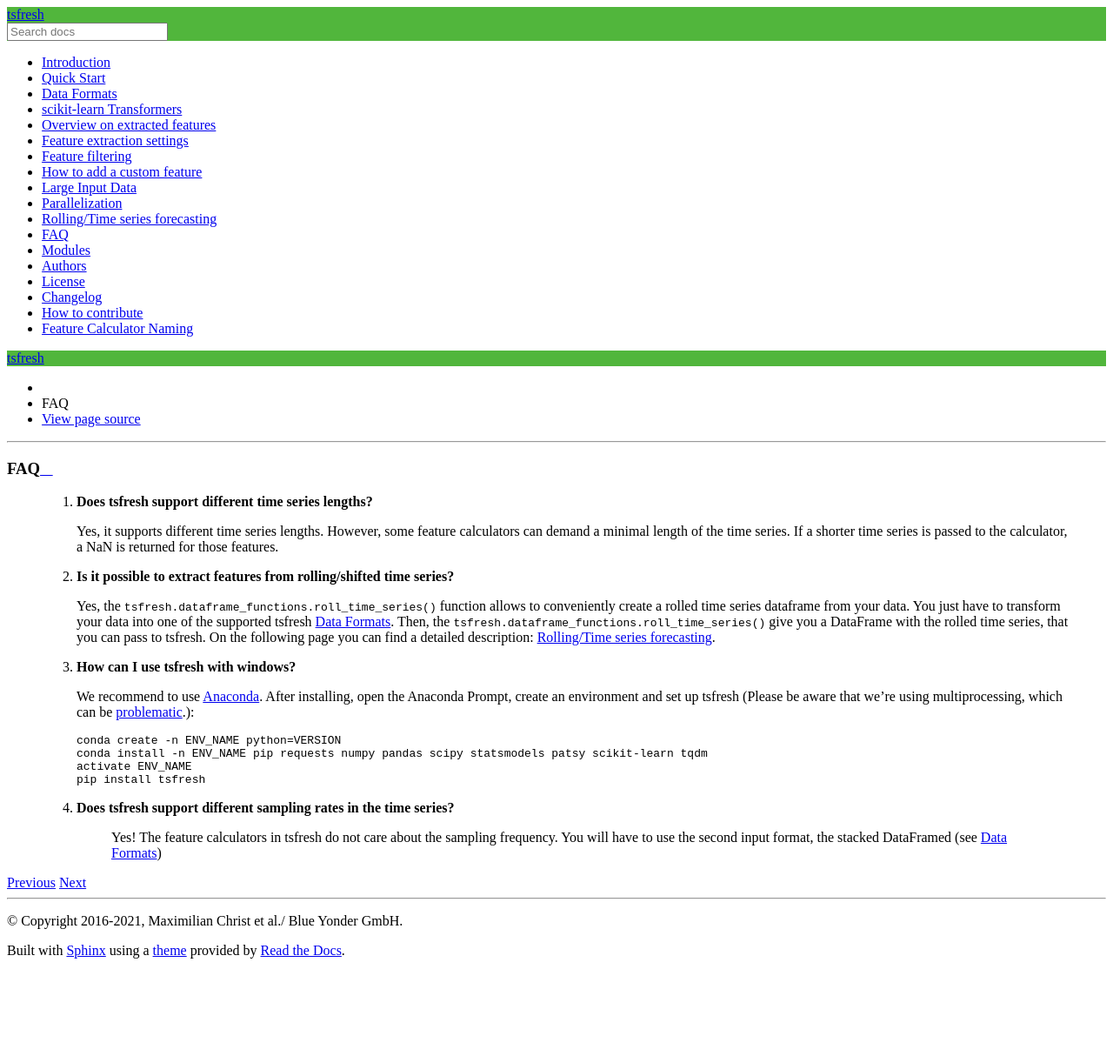
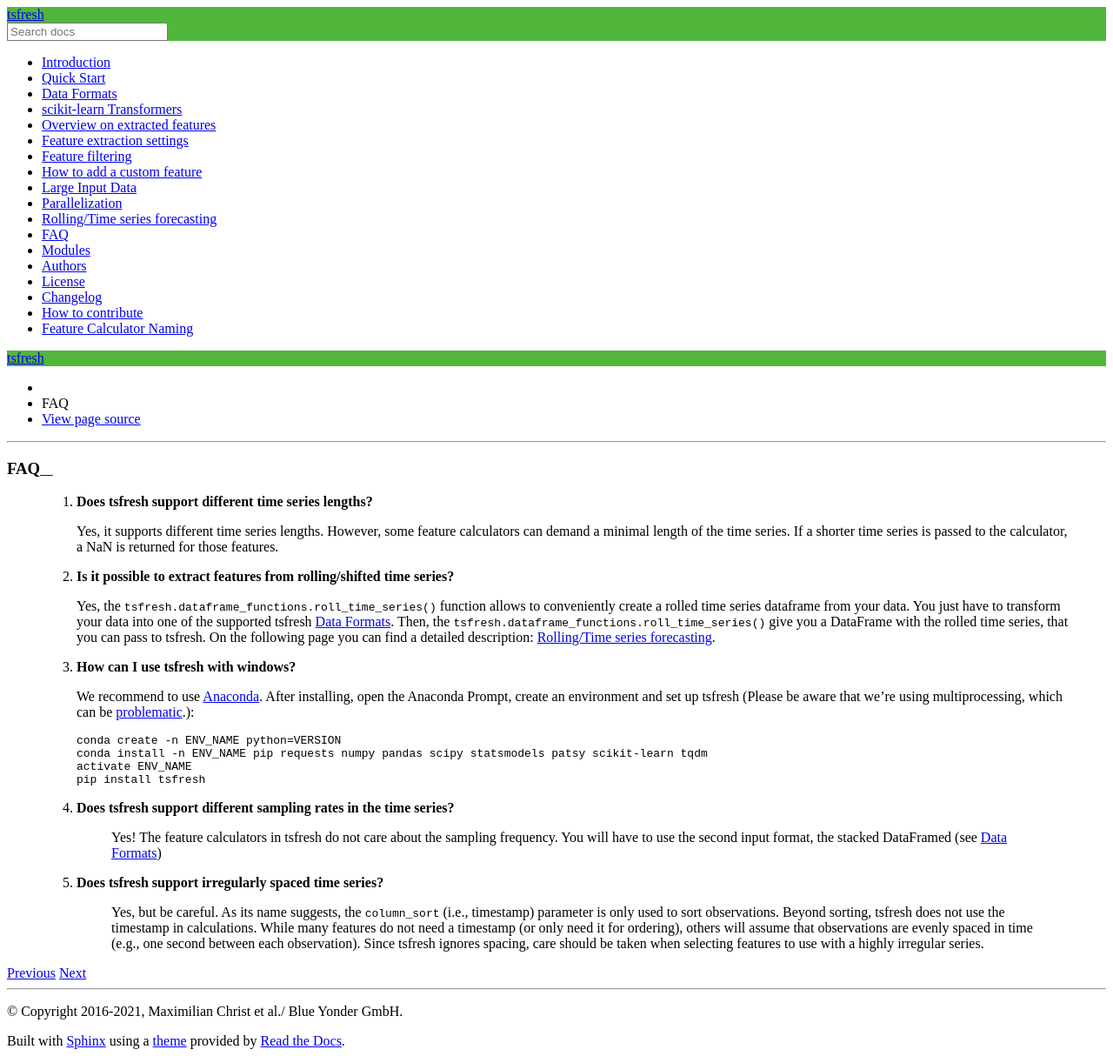
Before and after one commit to blue-yonder/tsfresh, a Sphinx documentation site: the page built from docs/text/faq.rst, in a window 1280 px wide. Shown: the whole page at 87% size. Built offline with Sphinx 7.4.7 and the Read the Docs theme 2.0.0, drawn with Linux system fonts in a browser that asks for light colours; formulas are drawn with MathJax 3; the version number could not be read and is left out; before the commit the page ends 1110 px from its top, so only the background shows below that.

Commit message:
Adds paragraphs to intro and faq in docs to further clarify that tsfresh only uses timestamp for ordering (#868)

```diff
--- a/docs/text/faq.rst
+++ b/docs/text/faq.rst
@@ -38,3 +38,11 @@ FAQ
 
         Yes! The feature calculators in tsfresh do not care about the sampling frequency.
         You will have to use the second input format, the stacked DataFramed (see :ref:`data-formats-label`)
+
+
+    5. **Does tsfresh support irregularly spaced time series?**
+
+	Yes, but be careful. As its name suggests, the ``column_sort`` (i.e., timestamp) parameter is only used to sort observations.
+	Beyond sorting, tsfresh does not use the timestamp in calculations.
+	While many features do not need a timestamp (or only need it for ordering), others will assume that observations are evenly spaced in time (e.g., one second between each observation).
+	Since tsfresh ignores spacing, care should be taken when selecting features to use with a highly irregular series.
--- a/docs/text/introduction.rst
+++ b/docs/text/introduction.rst
@@ -48,6 +48,7 @@ Currently, tsfresh is not suitable
     * for usage with streaming data (The streaming data mentioned here is usually used for online operations, while time series data is usually used for offline operations. Online operation and offline operation are a pair of relative concepts.)
     * to train models on the features (we do not want to reinvent the wheel, check out the python package
       `scikit-learn <http://scikit-learn.org/stable/>`_ for example)
+    * for usage with highly irregular time series (for many features). Timestamps are used only to order observations. Many features are interval-agnostic (e.g., number of peaks) and can be used with any series. But some features (e.g., linear trend) assume equal spacing in time, and should be used with care when this assumption is not appropriate.
 
 However, some of these use cases could be implemented, if you have an application in mind, open
 an issue at `<https://github.com/blue-yonder/tsfresh/issues>`_, or feel free to contact us.
```
